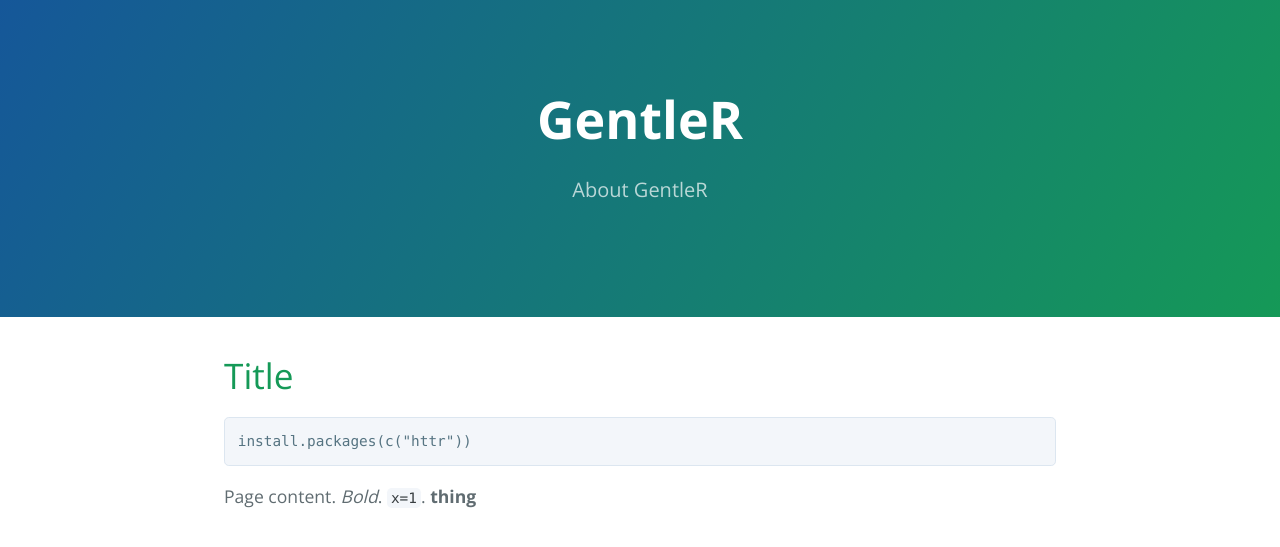
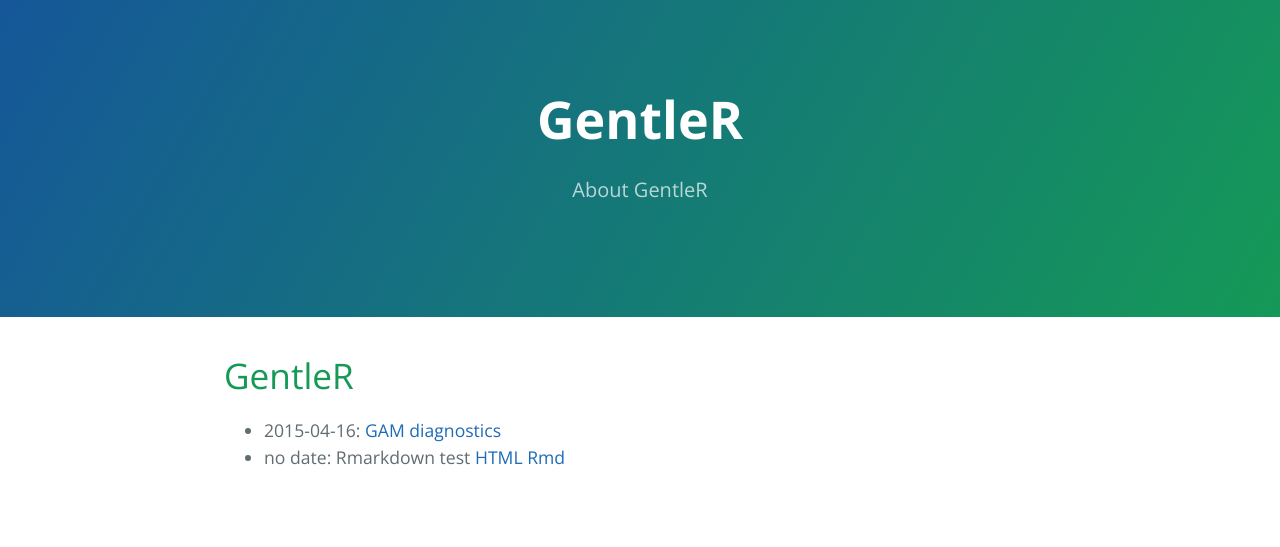
Before and after one commit to AustralianAntarcticDataCentre/GentleR, a Jekyll site: the page built from test.md, in a window 1280 px wide. Shown: the top 547 px of the page. Built offline with Jekyll 4.4.1, drawn with Linux system fonts in a browser that asks for light colours; Markdown is read by kramdown in place of the engine named in the settings.

Commit message:
test changed to index type page

````diff
--- a/test.md
+++ b/test.md
@@ -4,11 +4,8 @@ layout: default
 name: "GentleR"
 ---
 
-# Title
+# GentleR
 
 
-```{r}
-install.packages(c("httr"))
-```
-
-Page content. *Bold*. `x=1`. **thing**
+- 2015-04-16: [GAM diagnostics](12-12-2012/gam_fitting_and_diagnostics.pdf)
+- no date: Rmarkdown test [HTML](rmdtest/rmdtest.html) [Rmd](rmdtest/rmdtest.Rmd)
````
